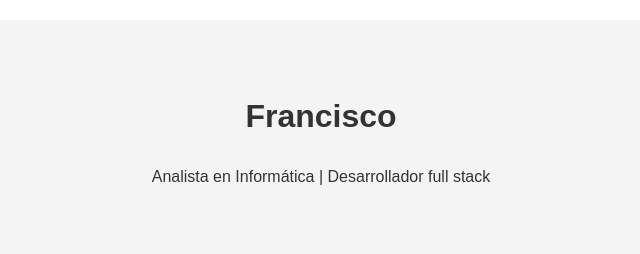
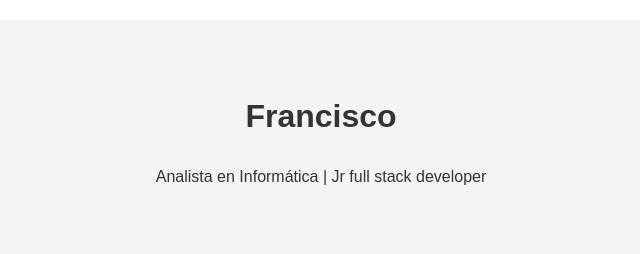
Before and after one commit to palazzofran/portfolio, a plain HTML site: page index.html in a window 1280 px wide. Shown: the top 254 px of the page, 319-959 px from the left. Drawn offline with Linux system fonts and the light colour scheme.

Commit message:
Datos actualizados

```diff
--- a/index.html
+++ b/index.html
@@ -16,7 +16,7 @@
 
     <header>
         <h1>Francisco</h1>
-        <p>Analista en Informática | Desarrollador full stack</p>
+        <p>Analista en Informática | Jr full stack developer</p>
     </header>
 
     <section id="sobre-mi">
```
